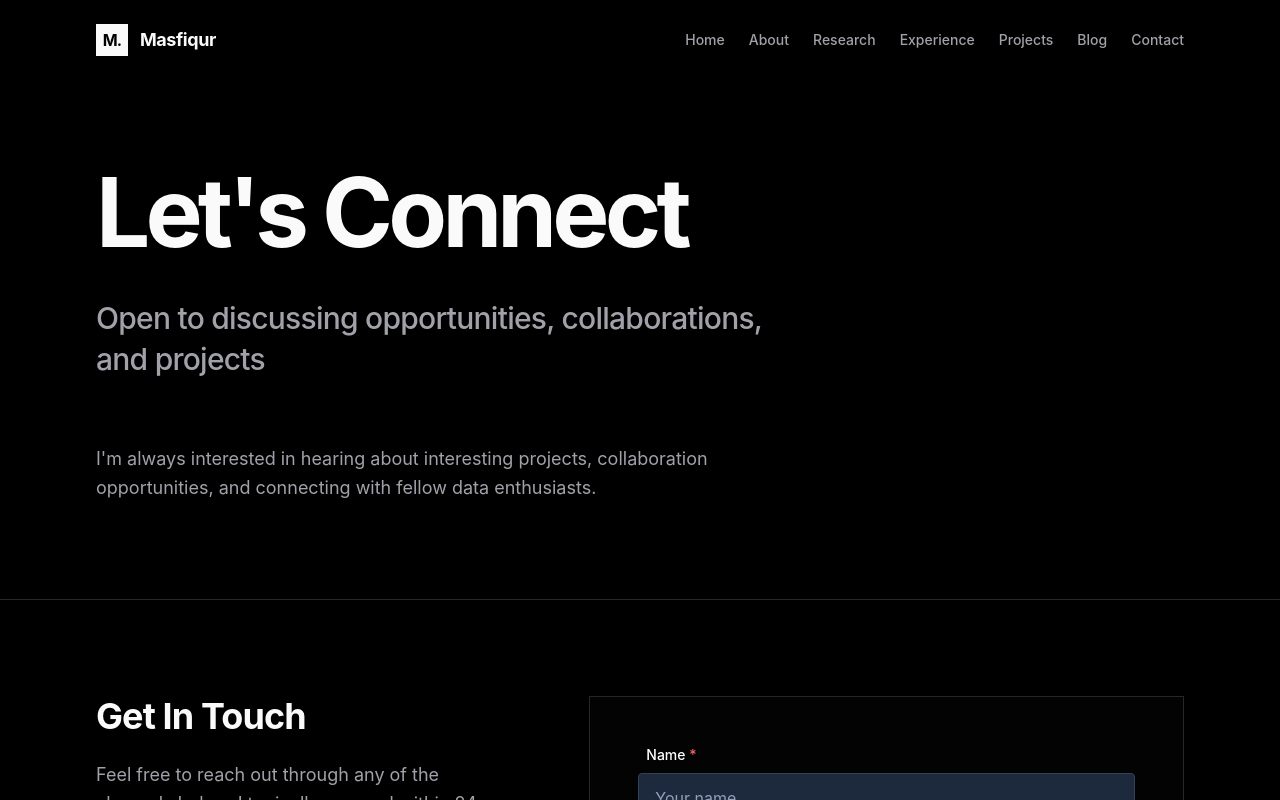
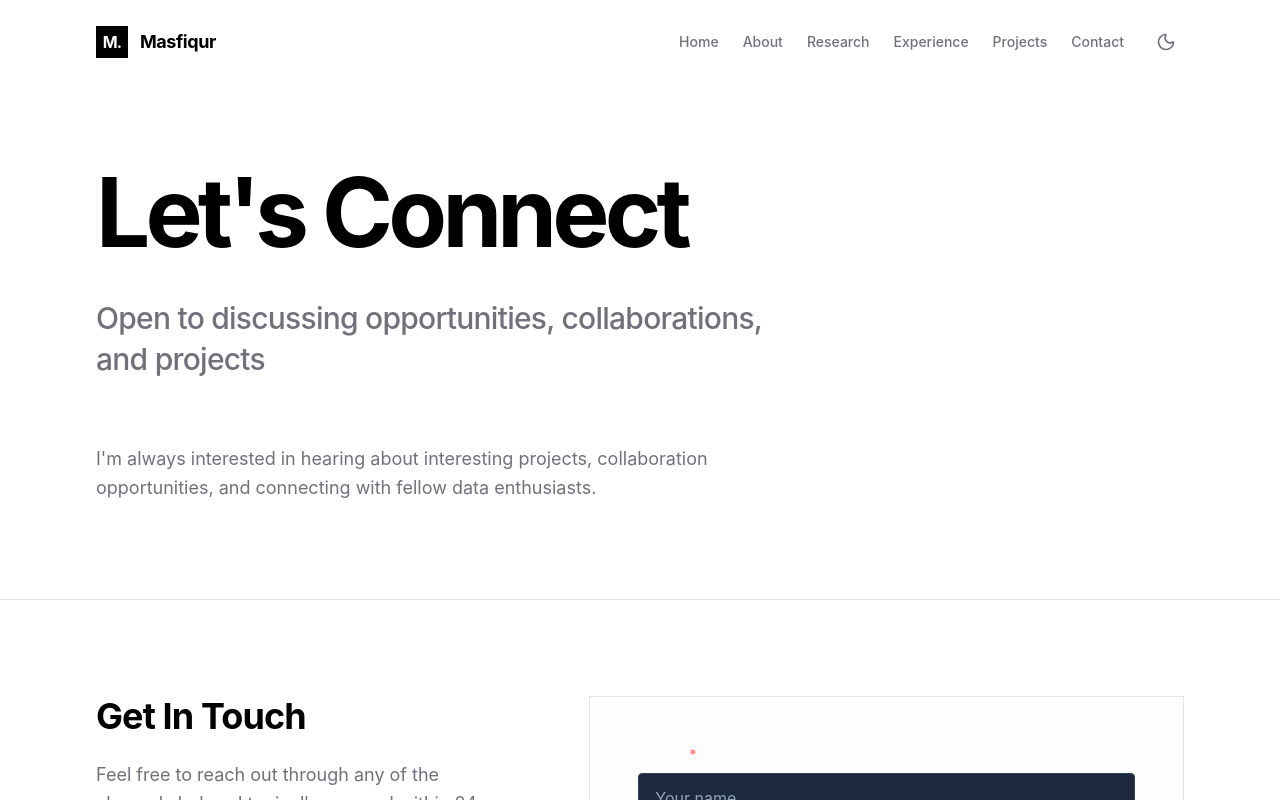
Before and after one commit to abdurrahmanse/AI-Document-Assistant, a Next.js app: page /contact in a window 1280 px wide. Shown: the top 800 px of the page. Built offline with nearby package versions, Linux system fonts and the light colour scheme; what @radix-ui/themes would draw is missing.

Commit message:
feat: implement dark mode support with next-themes and a new ThemeToggle component

```diff
--- a/app/globals.css
+++ b/app/globals.css
@@ -35,11 +35,36 @@
   --animate-fade-up: fade-up 0.5s ease-out forwards;
 }
 
-/*
-  Editorial dark-first theme.
-  Extremely clean, high contrast, minimal noise.
-*/
 :root {
+  --background: #ffffff;
+  --foreground: #000000;
+
+  --card: #fdfdfd;
+  --card-foreground: #000000;
+
+  --popover: #fdfdfd;
+  --popover-foreground: #000000;
+
+  --primary: #000000;
+  --primary-foreground: #ffffff;
+
+  --secondary: #f4f4f5;
+  --secondary-foreground: #000000;
+
+  --muted: #f4f4f5;
+  --muted-foreground: #71717a;
+
+  --accent: #f4f4f5;
+  --accent-foreground: #000000;
+
+  --border: #e4e4e7;
+  --input: #e4e4e7;
+  --ring: #18181b;
+
+  --radius: 0.25rem; /* Small radius for an editorial/premium feel */
+}
+
+.dark {
   --background: #000000;
   --foreground: #fafafa;
 
@@ -65,7 +90,7 @@
   --input: #27272a;
   --ring: #d4d4d8;
 
-  --radius: 0.25rem; /* Small radius for an editorial/premium feel */
+  --radius: 0.25rem;
 }
 
 @layer base {
--- a/app/layout.tsx
+++ b/app/layout.tsx
@@ -5,7 +5,7 @@ import '@radix-ui/themes/styles.css'
 import './globals.css'
 import { Theme } from '@radix-ui/themes'
 import { LenisProvider } from '@/components/providers/LenisProvider'
-
+import { ThemeProvider } from '@/components/providers/ThemeProvider'
 export const metadata: Metadata = {
   title: 'S M Masfequier Rahman Swapno - Research-First Data Scientist',
   description:
@@ -18,8 +18,14 @@ export default function RootLayout({
   children: React.ReactNode
 }>) {
   return (
-    <html lang='en' className={`h-full antialiased`}>
+    <html lang='en' className={`h-full antialiased`} suppressHydrationWarning>
       <body className='min-h-full flex flex-col'>
+        <ThemeProvider
+          attribute="class"
+          defaultTheme="system"
+          enableSystem
+          disableTransitionOnChange
+        >
           <Theme accentColor="blue" grayColor="slate" radius="large" scaling="100%">
             <LenisProvider>
               <Navigation />
@@ -27,6 +33,7 @@ export default function RootLayout({
               <Footer />
             </LenisProvider>
           </Theme>
+        </ThemeProvider>
       </body>
     </html>
   )
--- a/components/navigation/Navigation.tsx
+++ b/components/navigation/Navigation.tsx
@@ -1,6 +1,6 @@
 'use client'
 
-import { Container } from '@/components/ui'
+import { Container, ThemeToggle } from '@/components/ui'
 import { useScroll, useToggle } from '@/hooks'
 import { ROUTES } from '@/lib/utils'
 import Link from 'next/link'
@@ -16,7 +16,6 @@ export default function Navigation() {
     { label: 'Research', href: ROUTES.RESEARCH },
     { label: 'Experience', href: ROUTES.EXPERIENCE },
     { label: 'Projects', href: ROUTES.PROJECTS },
-    { label: 'Blog', href: ROUTES.BLOG },
     { label: 'Contact', href: ROUTES.CONTACT },
   ]
 
@@ -46,16 +45,20 @@ export default function Navigation() {
                 {link.label}
               </Link>
             ))}
+            <ThemeToggle />
           </div>
 
-          {/* Mobile Menu Toggle */}
+          {/* Mobile Menu Toggle & Theme Toggle */}
+          <div className='lg:hidden flex items-center gap-2'>
+            <ThemeToggle />
             <button
               onClick={toggleMobileMenu}
-            className='lg:hidden p-2 text-foreground hover:bg-accent rounded-sm transition-colors'
+              className='p-2 text-foreground hover:bg-accent rounded-sm transition-colors'
               aria-label='Toggle navigation'
             >
               {mobileMenuOpen ? <X size={20} /> : <Menu size={20} />}
             </button>
+          </div>
         </div>
 
         {/* Mobile Navigation */}
--- /dev/null
+++ b/components/providers/ThemeProvider.tsx
@@ -0,0 +1,11 @@
+'use client'
+
+import * as React from 'react'
+import { ThemeProvider as NextThemesProvider } from 'next-themes'
+
+export function ThemeProvider({
+  children,
+  ...props
+}: React.ComponentProps<typeof NextThemesProvider>) {
+  return <NextThemesProvider {...props}>{children}</NextThemesProvider>
+}
--- /dev/null
+++ b/components/ui/ThemeToggle.tsx
@@ -0,0 +1,28 @@
+'use client'
+
+import * as React from 'react'
+import { useTheme } from 'next-themes'
+import { Moon, Sun } from 'lucide-react'
+
+export function ThemeToggle() {
+  const { theme, setTheme } = useTheme()
+  const [mounted, setMounted] = React.useState(false)
+
+  React.useEffect(() => {
+    setMounted(true)
+  }, [])
+
+  if (!mounted) {
+    return <div className="w-9 h-9" />
+  }
+
+  return (
+    <button
+      onClick={() => setTheme(theme === 'dark' ? 'light' : 'dark')}
+      className="p-2 rounded-md hover:bg-accent text-muted-foreground hover:text-foreground transition-colors focus:outline-none"
+      aria-label="Toggle theme"
+    >
+      {theme === 'dark' ? <Sun size={20} /> : <Moon size={20} />}
+    </button>
+  )
+}
--- a/components/ui/index.ts
+++ b/components/ui/index.ts
@@ -30,3 +30,5 @@ export type { ContainerProps } from './Container'
 
 export { Section } from './Section'
 export type { SectionProps } from './Section'
+
+export { ThemeToggle } from './ThemeToggle'
--- a/lib/utils.ts
+++ b/lib/utils.ts
@@ -18,6 +18,5 @@ export const ROUTES = {
   SKILLS: '/skills',
   PUBLICATIONS: '/publications',
   RESEARCH: '/research',
-  BLOG: '/blog',
   CONTACT: '/contact',
 }
--- a/package.json
+++ b/package.json
@@ -24,12 +24,14 @@
     "lucide-react": "^1.31.0",
     "motion": "^13.1.0",
     "next": "16.2.4",
+    "next-themes": "^0.4.6",
     "nuqs": "^2.9.5",
     "react": "19.2.4",
     "react-dom": "19.2.4",
     "react-hook-form": "^7.85.0",
     "shadcn": "^4.16.2",
     "shiki": "^4.4.3",
+    "tailwindcss-animate": "^1.0.7",
     "three": "^0.185.1",
     "zod": "^4.4.3",
     "zustand": "^5.0.14"
```
Also changed, not shown: 1 other file (tests, documents, lock files or other folders). Lines whose indentation alone changed are shown as unchanged.
